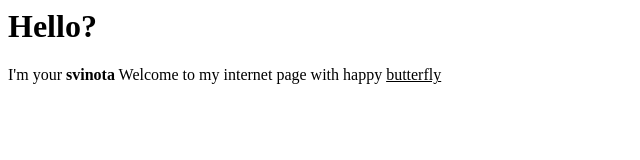
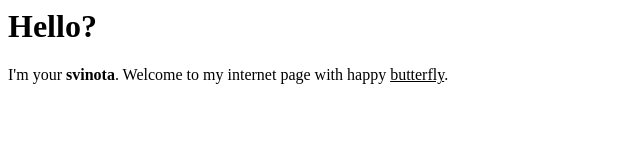
Before and after one commit to MMB0H/svinota-com, a plain HTML site: page index.html in a window 1280 px wide. Shown: the full height of the page, 0-640 px from the left. Drawn offline with Linux system fonts and the light colour scheme.

Commit message:
Update index.html
add points

```diff
--- a/index.html
+++ b/index.html
@@ -5,7 +5,7 @@
 </head>
 <body>
        <h1>Hello?</h1>
-       <p>I'm your <strong>svinota</strong> Welcome to my internet page with happy <u>butterfly</u></p>
+       <p>I'm your <strong>svinota</strong>. Welcome to my internet page with happy <u>butterfly</u>.</p>
 
 </body>
 </html>
```
